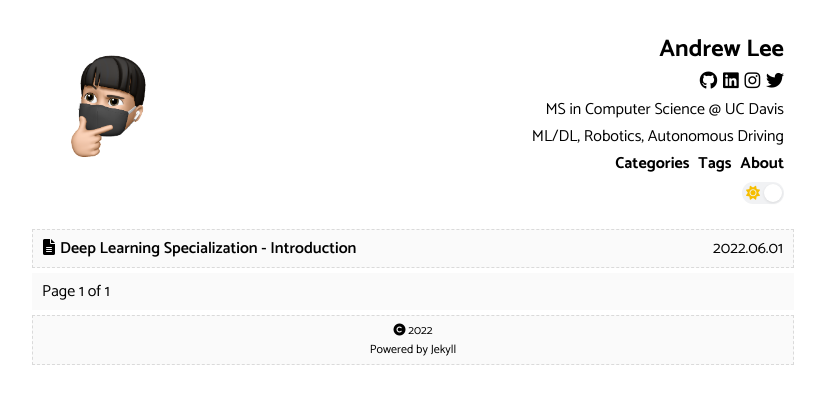
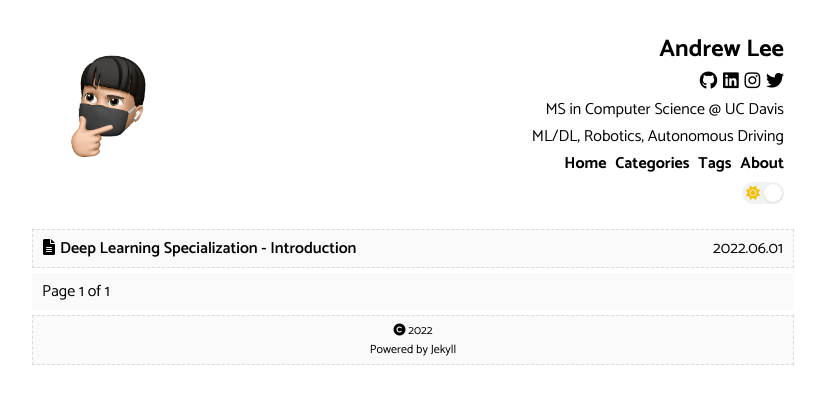
Before and after one commit to itisandrewlee/itisandrewlee.github.io, a Jekyll site: the page built from index.html, in a window 1280 px wide. Shown: the top 404 px of the page, without its empty margins (227-1052 px from the left). Built offline with Jekyll 4.4.1, drawn with Linux system fonts in a browser that asks for light colours; the list of posts is cut into pages by our own code.

Commit message:
Fix image path

```diff
--- a/_config.yml
+++ b/_config.yml
@@ -57,7 +57,7 @@
     permalink: /:name
   posts:
     output: true
-    permalink: /:categories/:slug
+    permalink: /posts/:slug
 
 defaults:
   -
--- a/_layouts/default.html
+++ b/_layouts/default.html
@@ -1,7 +1,7 @@
 {% include header.html %}
 <div class="container">
 	<div class="profile">
-		<a href="{{ site.url }}"><img src="{{site.author.picture}}" class="profile-image"></a>
+		<a href="{{ site.url }}"><img src="{{ site.url }}/{{site.author.picture}}" class="profile-image"></a>
 		<div class="profile-about">
 			<h2 style="margin-bottom: 0; font-weight: 700;">{{site.author.name}}</h2>
 			{% if site.author.github %}
@@ -26,6 +26,7 @@
 			<br>
 			{{ site.author.bio }}
 			<br>
+			<a href="{{ site.url }}" class="nav-item">Home</a>
 			<a href="{{ site.url }}/categories" class="nav-item">Categories</a>
 			<a href="{{ site.url }}/tags" class="nav-item">Tags</a>
 			<a href="{{ site.url }}/about" class="nav-item">About</a>
```
